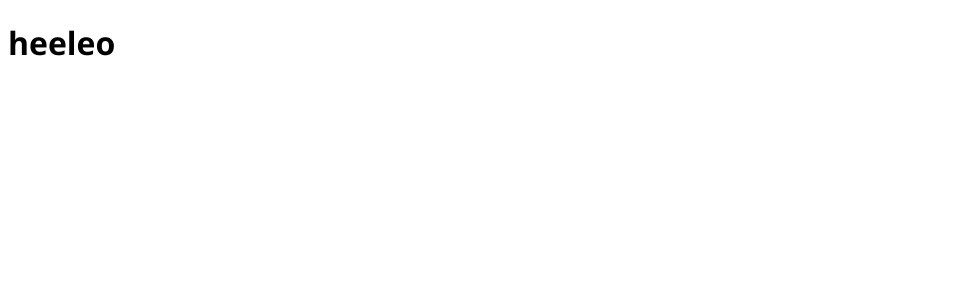
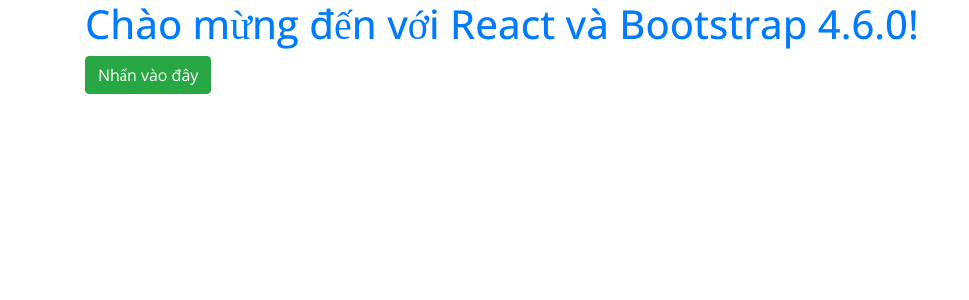
Before and after one commit to hoangtu2k/react-template, a React (Create React App) app: page / in a window 1280 px wide. Shown: the top 300 px of the page, without its empty margins (0-969 px from the left). Built offline with nearby package versions, Linux system fonts and the light colour scheme.

Commit message:
tích hợp bootrap 460

```diff
--- a/package.json
+++ b/package.json
@@ -11,7 +11,9 @@
     "@testing-library/jest-dom": "^5.17.0",
     "@testing-library/react": "^13.4.0",
     "@testing-library/user-event": "^13.5.0",
+    "bootstrap": "^4.6.0",
     "react": "^18.3.1",
+    "react-bootstrap": "^2.10.5",
     "react-dom": "^18.3.1",
     "react-icons": "^5.3.0",
     "react-router-dom": "^6.28.0",
--- a/src/App.js
+++ b/src/App.js
@@ -1,8 +1,15 @@
+
+import 'bootstrap/dist/css/bootstrap.min.css';
 import './App.css';
+import React from 'react';
+import { Button } from 'react-bootstrap';
 
 function App() {
   return (
-    <h1>heeleo</h1>
+    <div className="container">
+      <h1 className="text-primary">Chào mừng đến với React và Bootstrap 4.6.0!</h1>
+      <Button variant="success">Nhấn vào đây</Button>
+    </div>
   );
 }
 
```
Also changed, not shown: 1 other file (tests, documents, lock files or other folders).
